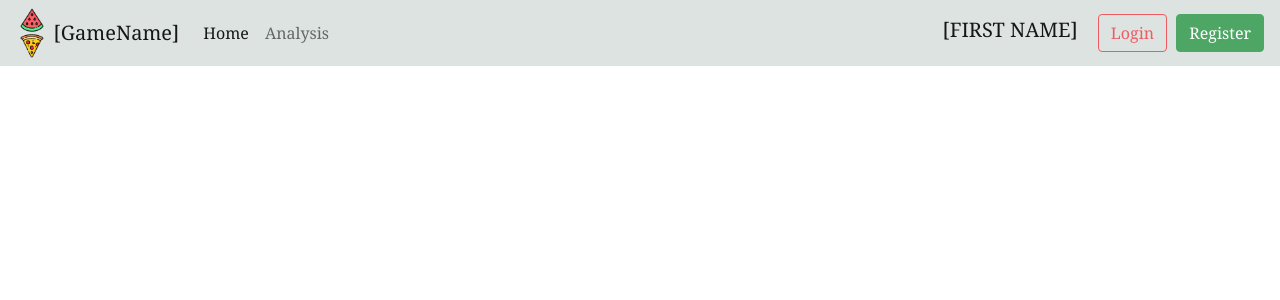
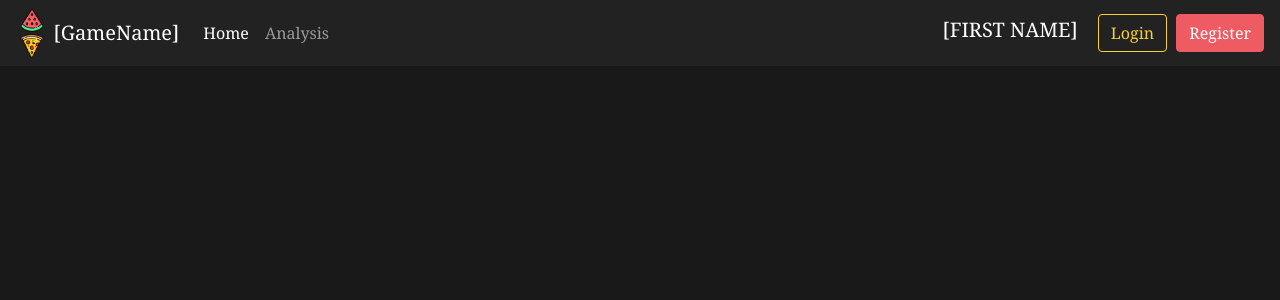
Before and after one commit to ChantelleKerr/cits3403-group-project, a Flask app: page / in a window 1280 px wide. Shown: the top 300 px of the page. Run offline with Flask 2, Linux system fonts and the light colour scheme.

Commit message:
changed colour scheme

```diff
--- a/app/static/css/globalStyle.css
+++ b/app/static/css/globalStyle.css
@@ -1,6 +1,9 @@
 * {
   font-family: georgia;
-  color: #393D3F;
+  color: white;
+}
+body {
+  background-color: #191919;
 }
 .center {
   display: flex;
@@ -18,28 +21,31 @@ a {
   text-decoration: none;
 }
 
+/* Navbar style */
+.bg-dark {
+  background-color: #222222 !important;
+}
+
+/* Text and Button Colours */
 .btn-primary {
-  background-color: #4da663 !important;
-  border-color: #4da663 !important;
+  background-color: #ee5b63 !important;
+  border-color: #ee5b63 !important;
 }
-.btn-primary:hover, .btn-outline-secondary:hover {
-  box-shadow: 1px 2px 5px #232423;
-  border-color: #232423;
+.btn-primary:hover {
+  background-color: inherit !important;
+  color: #ee5b63 !important;
 }
 .btn-outline-secondary {
-  color: #ee5b63 !important;
-  border-color: #ee5b63 !important;
+  color: #F9D132 !important;
+  border-color: #F9D132 !important;
   margin-right: 5px;
 }
 .btn-outline-secondary:hover {
-  background-color: #ee5b63 !important;
-  color: white !important;
+  background-color: #F9D132 !important;
+  color: black !important;
 }
 .text-primary {
   color: #ee5b63 !important;
-}
-.bg-light {
-  background-color: #dde3e1 !important;
 }
 .btn-check:focus+.btn-primary, .btn-primary:focus,
 .btn-check:focus+.btn-outline-secondary, .btn-outline-secondary:focus {
--- a/app/static/css/style.css
+++ b/app/static/css/style.css
@@ -13,6 +13,7 @@
   position: relative;
   background-size: cover;
   background-position: 50%;
+  filter: saturate(0.5);
 }
 .game-img::after{
   content: '';
@@ -54,7 +55,7 @@
   left: 50%;
   height: 80px;
   width: 80px;
-  background-color: white;
+  background-color: #222222;
   border-radius: 50%;
   transform: translateX(-50%) translateY(-50%);
   font-size: 32px;
--- a/app/templates/base.html
+++ b/app/templates/base.html
@@ -15,7 +15,7 @@
     <link rel="stylesheet" href="static/css/style.css">
   </head>
   <!-- Navigation Bar -->
-  <nav class="navbar navbar-expand-lg navbar-light bg-light">
+  <nav class="navbar navbar-expand-lg navbar-dark bg-dark">
     <div class="container-fluid px-3">
       <img src="static/images/logo.png" class="logo" alt="logo">
       <a class="navbar-brand" href="#">[GameName]</a>
```
Also changed, not shown: app/static/images/iron-lose.png.
